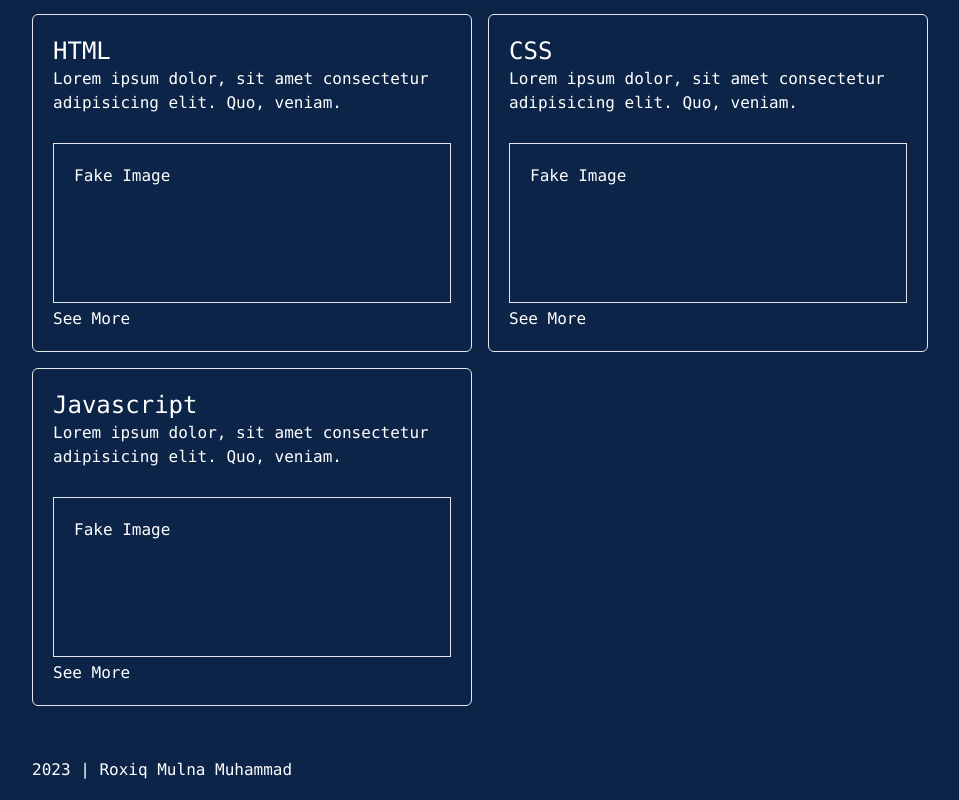
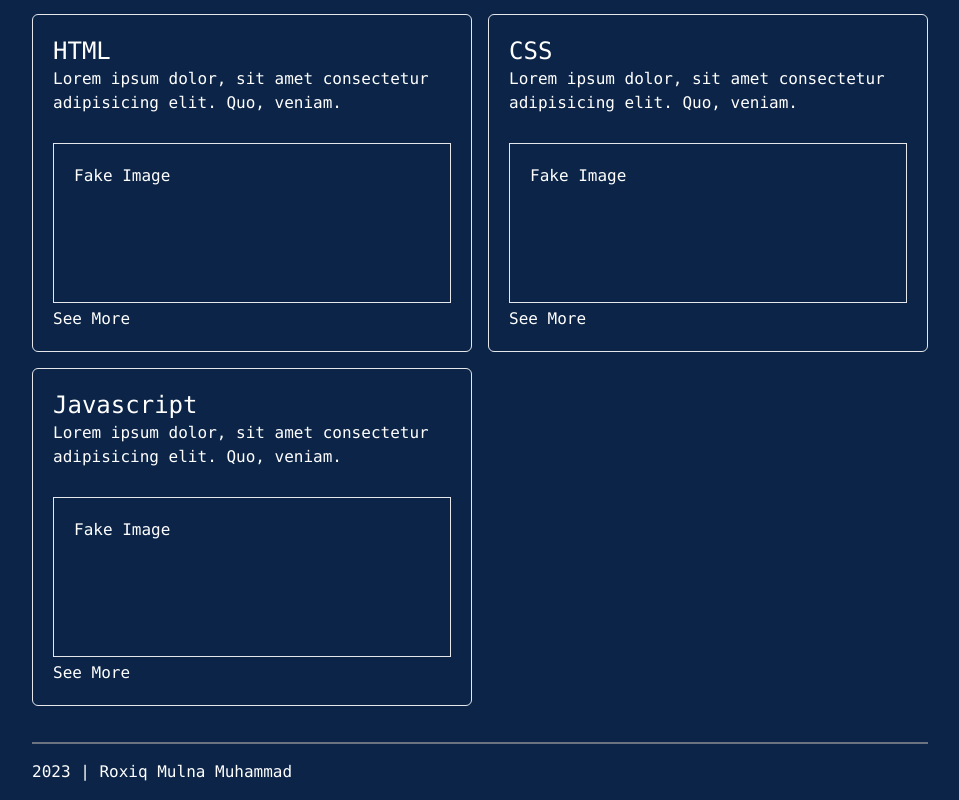
Before and after one commit to roxiqmulnam/personal-website-roxiqmm, a Next.js app: page / in a window 1280 px wide. Shown: the part 1246-2046 px from the top of the page, without its empty margins (160-1119 px from the left). Built offline with nearby package versions, Linux system fonts and the light colour scheme.

Commit message:
add horizontal line top on footer

```diff
--- a/src/components/layouts/Footer.tsx
+++ b/src/components/layouts/Footer.tsx
@@ -2,7 +2,7 @@ import React from "react";
 
 const Footer = () => {
   return (
-    <footer className="layout-component text-white">
+    <footer className="layout-component text-white border-t-2 border-gray-500">
         {new Date().getFullYear()} | Roxiq Mulna Muhammad
     </footer>
   );
```
